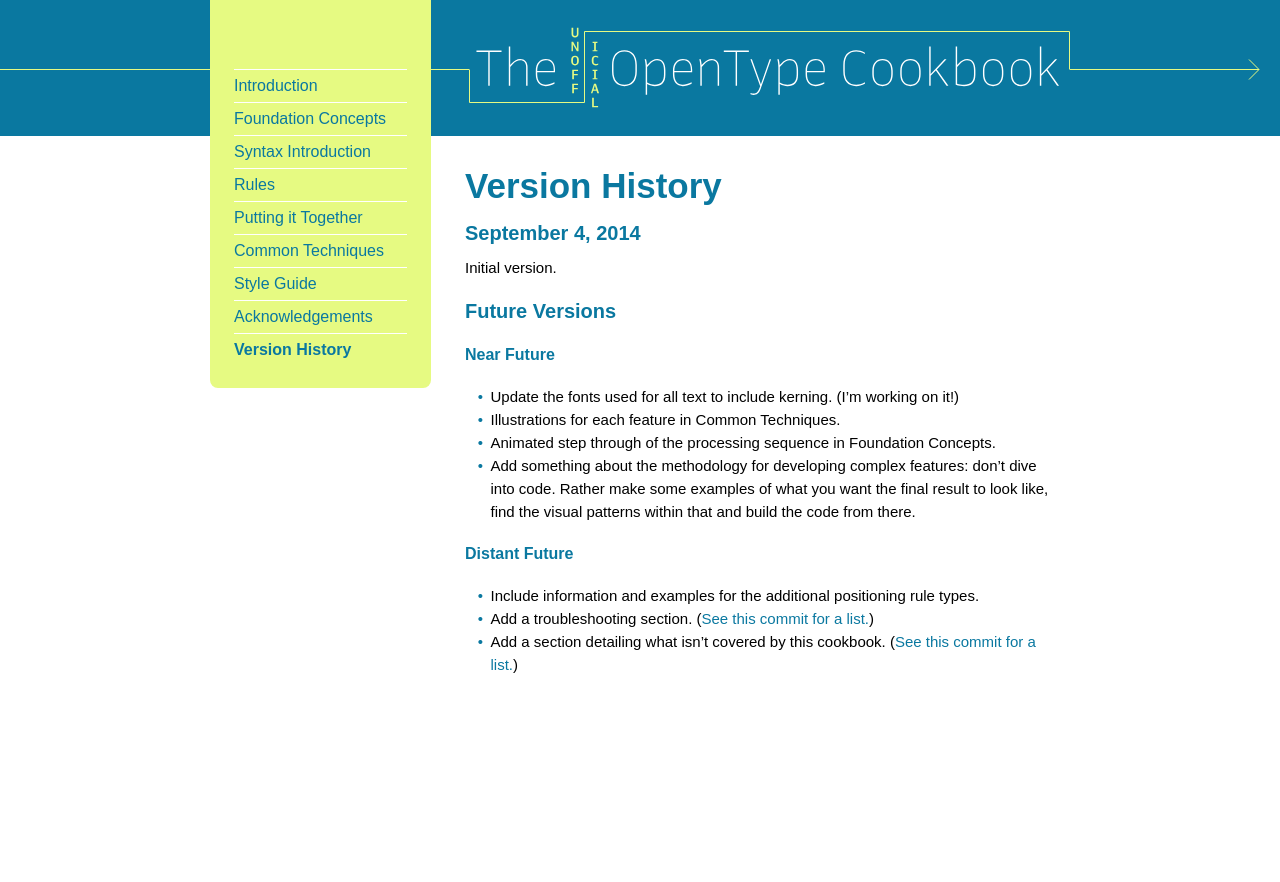
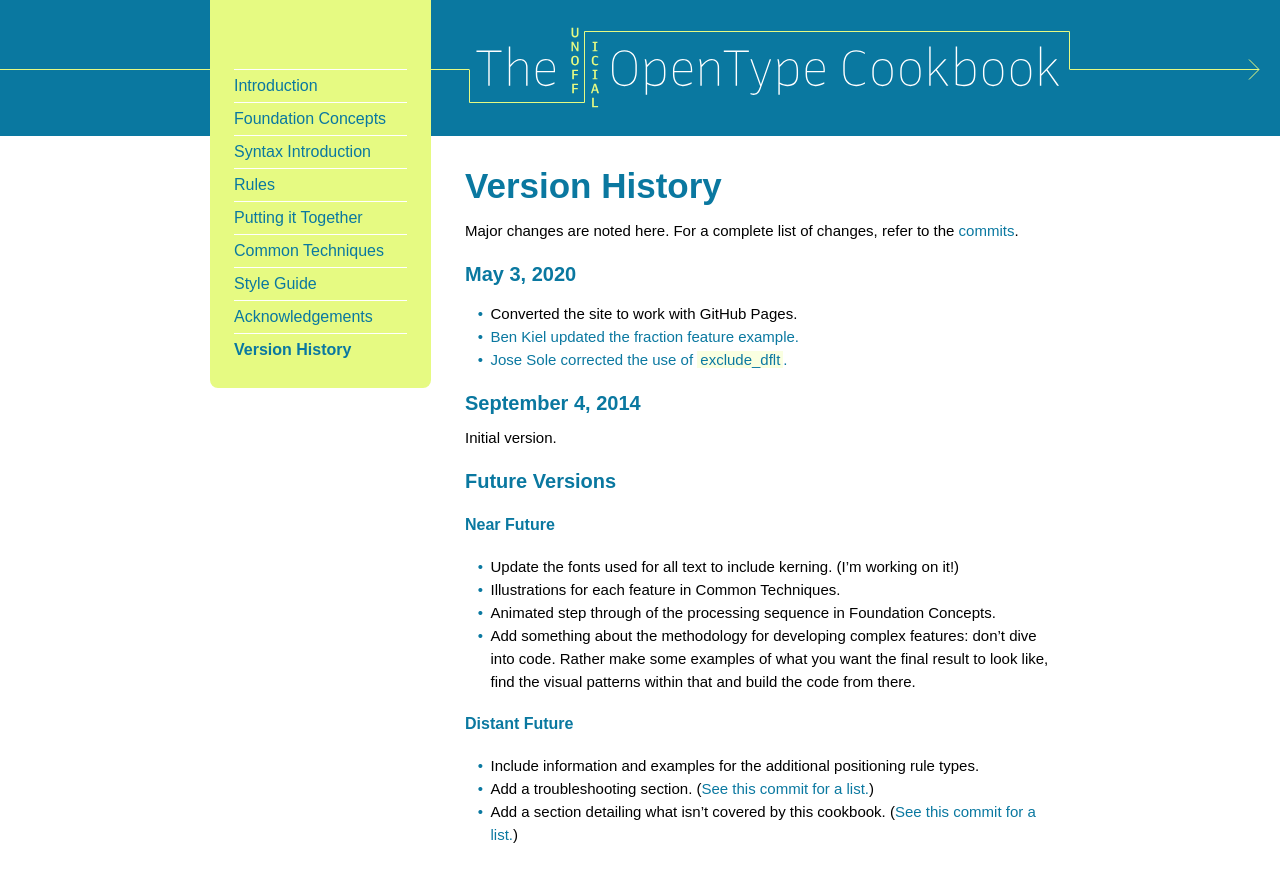
Before and after one commit to typesupply/opentype-cookbook, a Jekyll site: the page built from docs/version-history.md, in a window 1280 px wide and 976 px high. Shown: the top 882 px of the window. Built offline with Jekyll 4.4.1, drawn with Linux system fonts in a browser that asks for light colours; some web fonts are replaced.

Commit message:
Update the version history.

```diff
--- a/docs/version-history.md
+++ b/docs/version-history.md
@@ -4,6 +4,14 @@
 title: Version History
 order: 9
 ---
+
+Major changes are noted here. For a complete list of changes, refer to the [commits](https://github.com/typesupply/opentype-cookbook/commits/master).
+
+### May 3, 2020
+
+- Converted the site to work with GitHub Pages.
+- [Ben Kiel updated the fraction feature example.](https://github.com/typesupply/opentype-cookbook/pull/22)
+- [Jose Sole corrected the use of `exclude_dflt`.](https://github.com/typesupply/opentype-cookbook/pull/23)
 
 ### September 4, 2014
 
```
